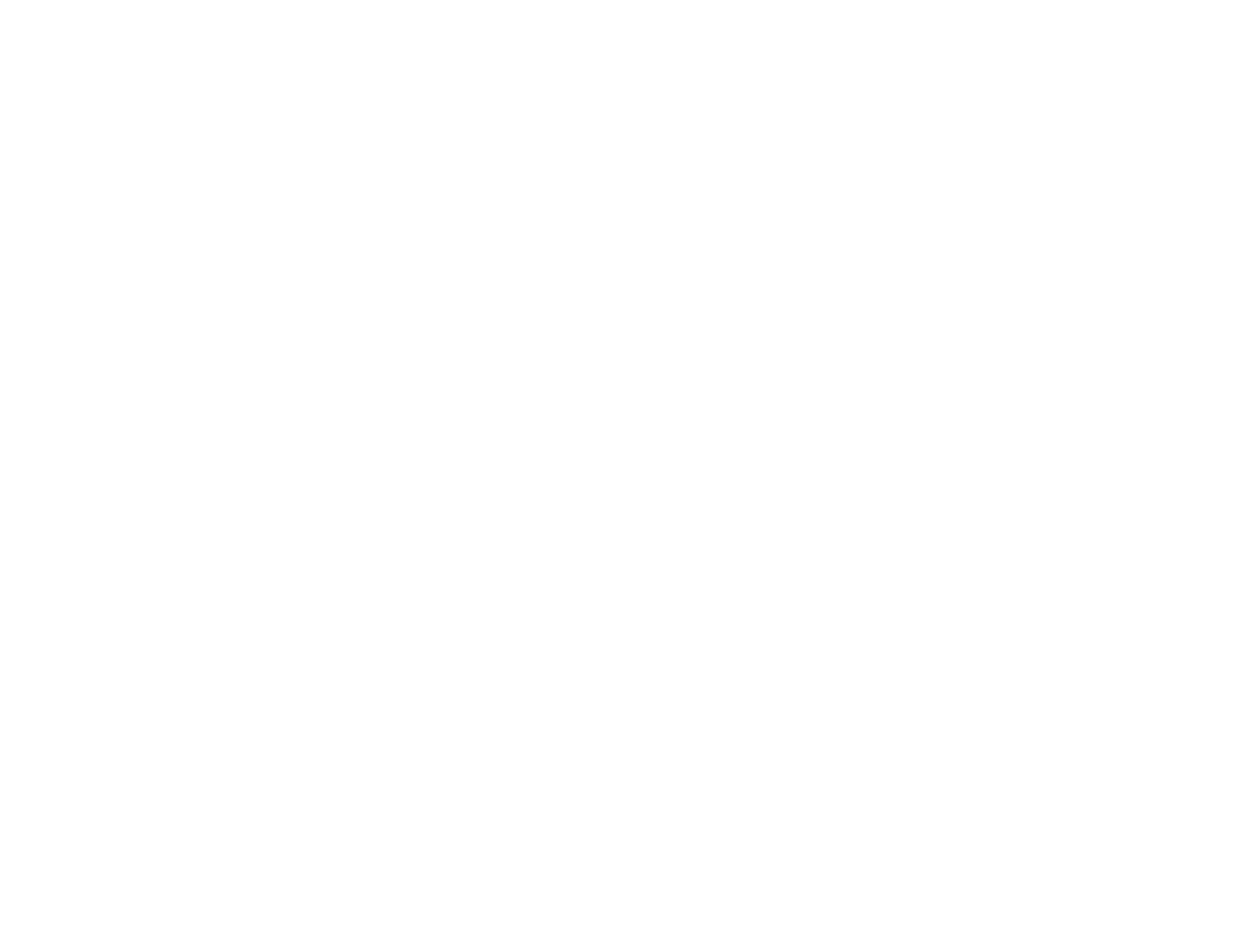
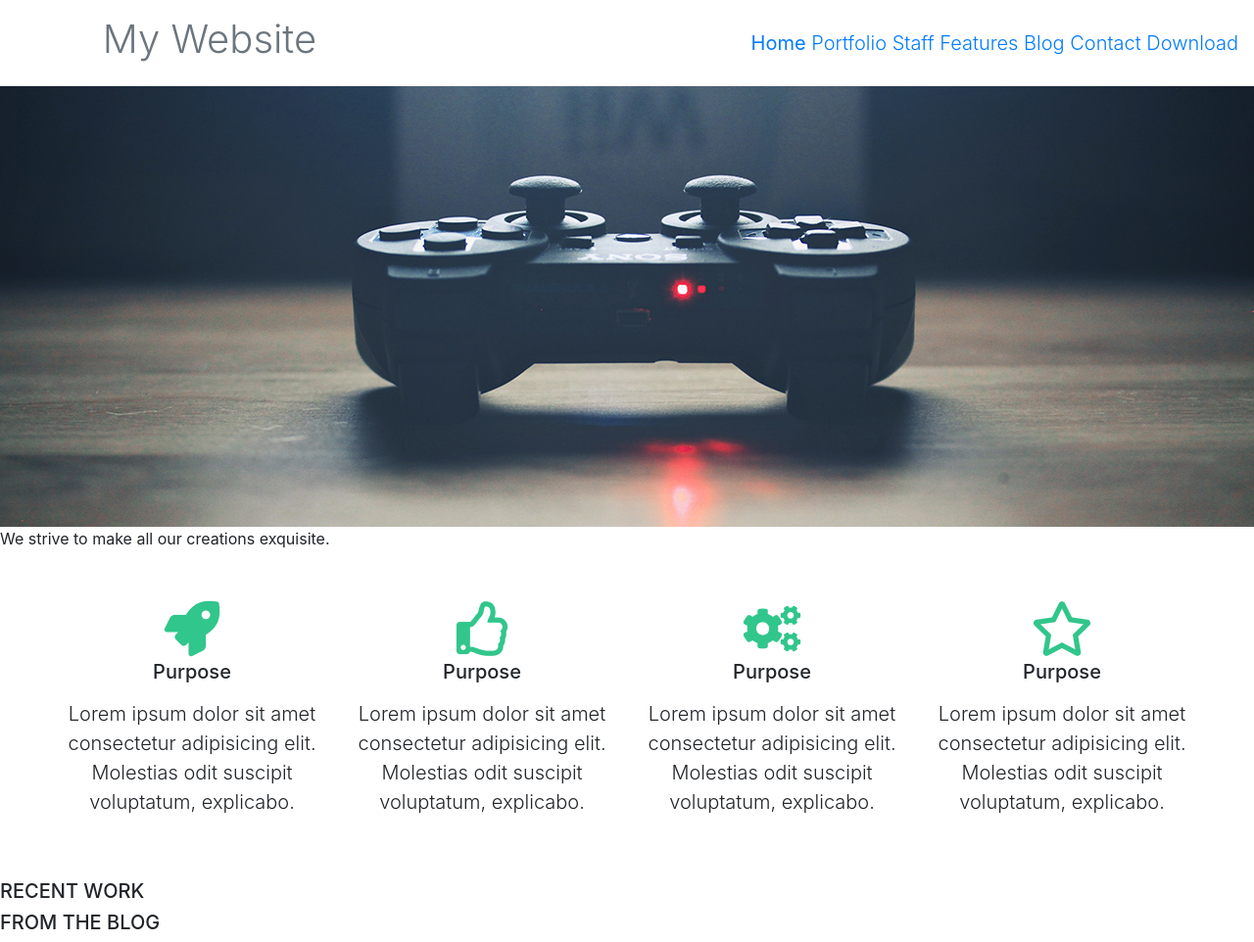
Before and after one commit to Toni-Suta/Assignment---Creating-Layout-with-Bootstrap, a plain HTML site: page index.html in a window 1280 px wide. Shown: the whole page at 98% size. Before the commit the page ends 800 px from the top, so only its background shows below. Drawn offline with Linux system fonts and the light colour scheme.

Commit message:
Added index file and some code

```diff
--- a/index.html
+++ b/index.html
@@ -5,8 +5,107 @@
     <meta name="viewport" content="width=device-width, initial-scale=1.0" />
     <title>Assignment - Creating web site Layout with Bootstrap</title>
     <link rel="stylesheet" href="../css/bootstrap.min.css" />
+    <link rel="stylesheet" href="../css/style.css" />
   </head>
   <body>
+    <header>
+      <div class="containter-fluid">
+        <div class="row align-items-center p-3">
+          <div id="h1" class="col-8 col-md-6 col-lg-4">
+            <h1 class="text-muted font-weight-light text-center">My Website</h1>
+          </div>
+          <div
+            id="links"
+            class="col-8 col-lg-8 d-none d-lg-block text-right lead"
+          >
+            <a href="#"><strong>Home</strong></a>
+            <a href="#">Portfolio</a>
+            <a href="#">Staff</a>
+            <a href="#">Features</a>
+            <a href="#">Blog</a>
+            <a href="#">Contact</a>
+            <a href="#">Download</a>
+          </div>
+          <div id="menu-png" class="col-4 col-md-6 d-lg-none">
+            <img class="d-block ml-auto" src="/imgs/menu.png" alt="menu" />
+            Menu
+          </div>
+        </div>
+      </div>
+    </header>
+
+    <section class="section-1">
+      <div class="containter-fluid">
+        <div class="row">
+          <div class="col-12">
+            <img
+              id="hero-logo"
+              class="img-fluid"
+              src="/imgs/hero.jpg"
+              alt="joystick logo"
+            />
+            <div class="hero-text">
+              We strive to make all our creations exquisite.
+            </div>
+          </div>
+        </div>
+        <div
+          id="section-icons"
+          class="m-5 row justify-content-center text-center"
+        >
+          <div class="col-3">
+            <img src="/imgs/icon-1.png" alt="Rocket icon" />
+            <h5>Purpose</h5>
+            <p class="lead pt-2">
+              Lorem ipsum dolor sit amet consectetur adipisicing elit. Molestias
+              odit suscipit voluptatum, explicabo.
+            </p>
+          </div>
+          <div class="col-3">
+            <img src="/imgs/icon-2.png" alt="Like icon" />
+            <h5>Purpose</h5>
+            <p class="lead pt-2">
+              Lorem ipsum dolor sit amet consectetur adipisicing elit. Molestias
+              odit suscipit voluptatum, explicabo.
+            </p>
+          </div>
+          <div class="col-3">
+            <img src="/imgs/icon-3.png" alt="Function icon" />
+            <h5>Purpose</h5>
+            <p class="lead pt-2">
+              Lorem ipsum dolor sit amet consectetur adipisicing elit. Molestias
+              odit suscipit voluptatum, explicabo.
+            </p>
+          </div>
+          <div class="col-3">
+            <img src="/imgs/icon-4.png" alt="Star icon" />
+            <h5>Purpose</h5>
+            <p class="lead pt-2">
+              Lorem ipsum dolor sit amet consectetur adipisicing elit. Molestias
+              odit suscipit voluptatum, explicabo.
+            </p>
+          </div>
+        </div>
+      </div>
+    </section>
+    <section class="section-2">
+      <div class="container-fluid">
+        <div class="row">
+          <h5>RECENT WORK</h5>
+          <div class="col-4"></div>
+          <div class="col-4"></div>
+          <div class="col-4"></div>
+          <div class="col-4"></div>
+        </div>
+        <div class="row">
+          <h5>FROM THE BLOG</h5>
+          <div class="col-3"></div>
+          <div class="col-3"></div>
+          <div class="col-3"></div>
+        </div>
+      </div>
+    </section>
+
     <script src="../js/jquery-3.6.4.slim.js"></script>
     <script src="../js/bootstrap.bundle.min.js"></script>
   </body>
```
